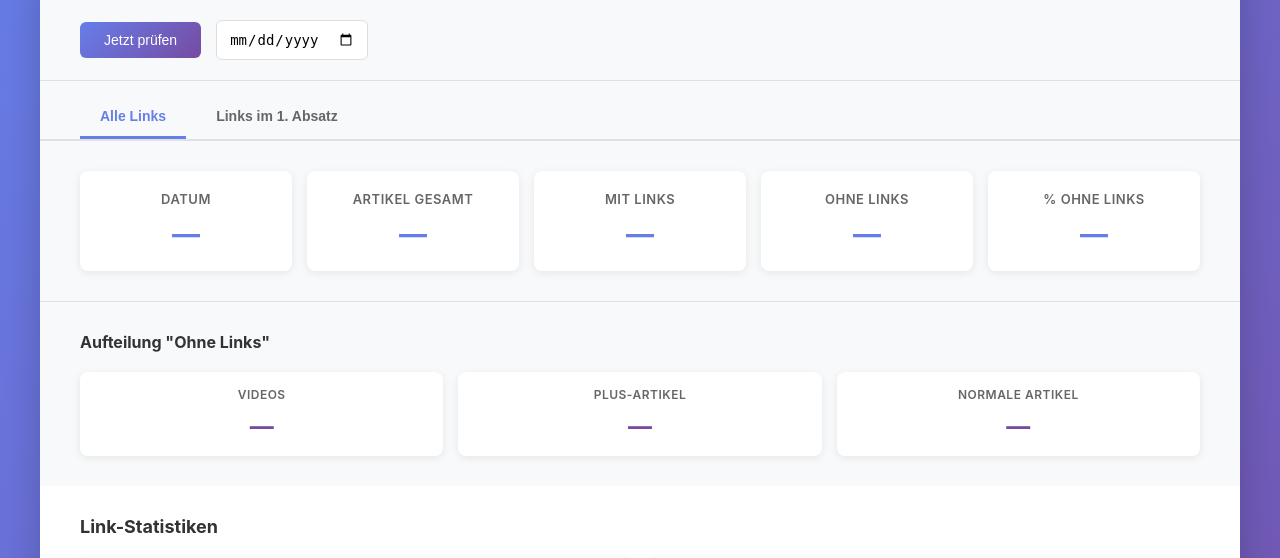
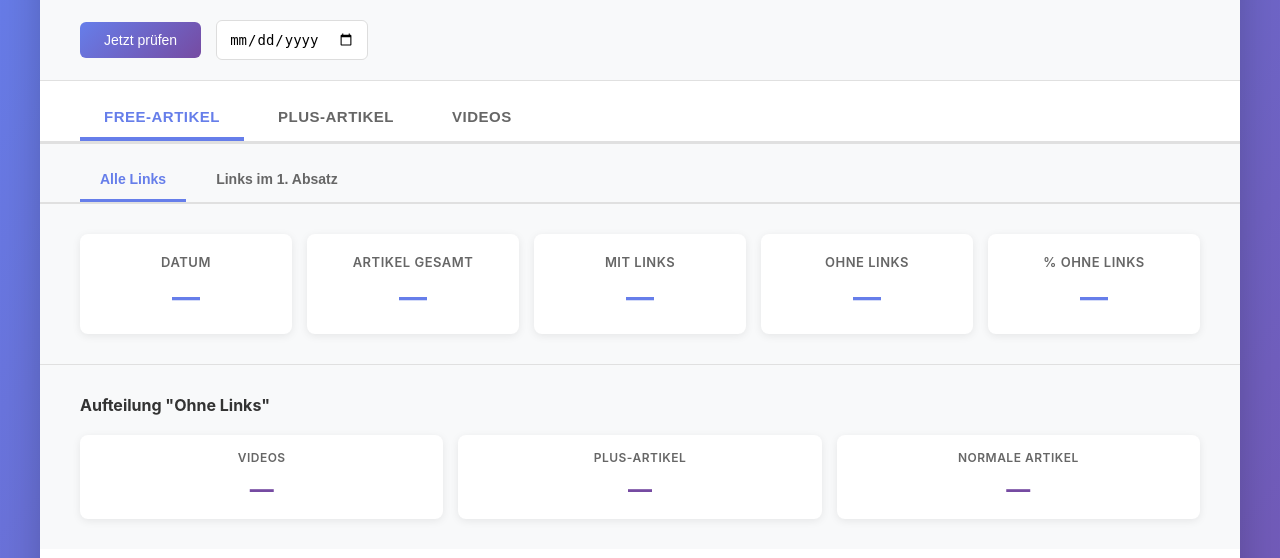
Before and after one commit to BILDSEOVG/article_without_links_B, a Flask app: page / in a window 1280 px wide. Shown: the part 144-702 px from the top of the page. Run offline with Flask 3, Linux system fonts and the light colour scheme; data that the repository does not hold is empty.

Commit message:
Add main tab structure: Free-Artikel, Plus-Artikel, Videos
- Three main tabs for different article types
- Free-Artikel: fully functional with all statistics
- Plus-Artikel: placeholder 'Kommt demnächst'
- Videos: placeholder 'Kommt demnächst'
- Sub-tabs for Free-Artikel (Alle Links, Links im 1. Absatz)
- Updated CSS for main and sub-tab styling
- Focus on Free-Artikel development for now

```diff
--- a/static/app.js
+++ b/static/app.js
@@ -212,7 +212,22 @@ function escapeHtml(text) {
     return text.replace(/[&<>"']/g, m => map[m]);
 }
 
-// Tab switching
+// Main tab switching (Free-Artikel, Plus-Artikel, Videos)
+document.querySelectorAll(".main-tab-btn").forEach(btn => {
+    btn.addEventListener("click", () => {
+        const tabName = btn.getAttribute("data-tab");
+
+        // Update active button
+        document.querySelectorAll(".main-tab-btn").forEach(b => b.classList.remove("active"));
+        btn.classList.add("active");
+
+        // Update active content
+        document.querySelectorAll(".main-tab-content").forEach(c => c.classList.remove("active"));
+        document.getElementById(tabName).classList.add("active");
+    });
+});
+
+// Sub tab switching (Alle Links, Links im 1. Absatz)
 document.querySelectorAll(".tab-btn").forEach(btn => {
     btn.addEventListener("click", () => {
         const tabName = btn.getAttribute("data-tab");
--- a/static/style.css
+++ b/static/style.css
@@ -87,7 +87,46 @@ header p {
     font-weight: 500;
 }
 
-.tabs {
+.main-tabs {
+    display: flex;
+    gap: 10px;
+    padding: 15px 40px 0;
+    border-bottom: 3px solid #e0e0e0;
+    background: white;
+}
+
+.main-tab-btn {
+    padding: 12px 24px;
+    background: transparent;
+    border: none;
+    border-bottom: 4px solid transparent;
+    font-size: 15px;
+    font-weight: 700;
+    color: #666;
+    cursor: pointer;
+    transition: all 0.3s ease;
+    text-transform: uppercase;
+    letter-spacing: 0.5px;
+}
+
+.main-tab-btn.active {
+    color: #667eea;
+    border-bottom-color: #667eea;
+}
+
+.main-tab-btn:hover {
+    color: #667eea;
+}
+
+.main-tab-content {
+    display: none;
+}
+
+.main-tab-content.active {
+    display: block;
+}
+
+.sub-tabs {
     display: flex;
     gap: 10px;
     padding: 15px 40px 0;
@@ -122,6 +161,29 @@ header p {
 
 .tab-content.active {
     display: block;
+}
+
+.placeholder-section {
+    padding: 60px 40px;
+    text-align: center;
+    background: #f8f9fa;
+    min-height: 400px;
+    display: flex;
+    flex-direction: column;
+    align-items: center;
+    justify-content: center;
+}
+
+.placeholder-section h2 {
+    font-size: 32px;
+    color: #333;
+    margin: 0 0 20px 0;
+}
+
+.placeholder-section p {
+    font-size: 18px;
+    color: #999;
+    margin: 0;
 }
 
 .category-controls {
--- a/templates/index.html
+++ b/templates/index.html
@@ -20,7 +20,14 @@
             <span id="progressSpan" class="progress-text" style="display:none;"></span>
         </div>
 
-        <div class="tabs">
+        <div class="main-tabs">
+            <button class="main-tab-btn active" data-tab="tab-free-articles">Free-Artikel</button>
+            <button class="main-tab-btn" data-tab="tab-plus-articles">Plus-Artikel</button>
+            <button class="main-tab-btn" data-tab="tab-videos">Videos</button>
+        </div>
+
+        <div id="tab-free-articles" class="main-tab-content active">
+        <div class="sub-tabs">
             <button class="tab-btn active" data-tab="tab-all-links">Alle Links</button>
             <button class="tab-btn" data-tab="tab-first-para">Links im 1. Absatz</button>
         </div>
@@ -160,6 +167,21 @@
             <div id="categoryList" class="category-list"></div>
         </div>
         </div>
+        </div>
+
+        <div id="tab-plus-articles" class="main-tab-content">
+            <div class="placeholder-section">
+                <h2>Plus-Artikel</h2>
+                <p>🔄 Kommt demnächst</p>
+            </div>
+        </div>
+
+        <div id="tab-videos" class="main-tab-content">
+            <div class="placeholder-section">
+                <h2>Videos</h2>
+                <p>🔄 Kommt demnächst</p>
+            </div>
+        </div>
     </div>
 
     <script src="{{ url_for('static', filename='app.js') }}"></script>
```
